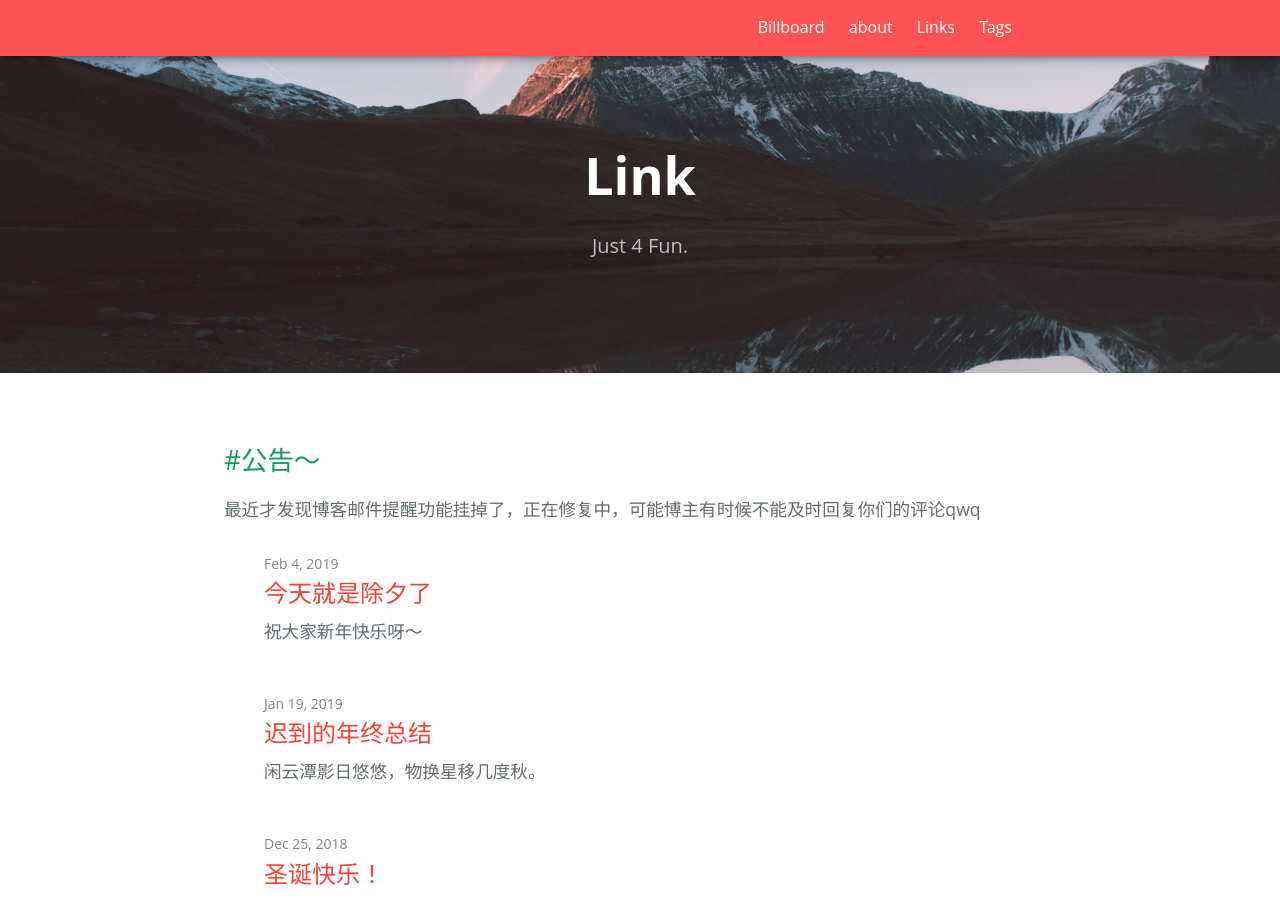
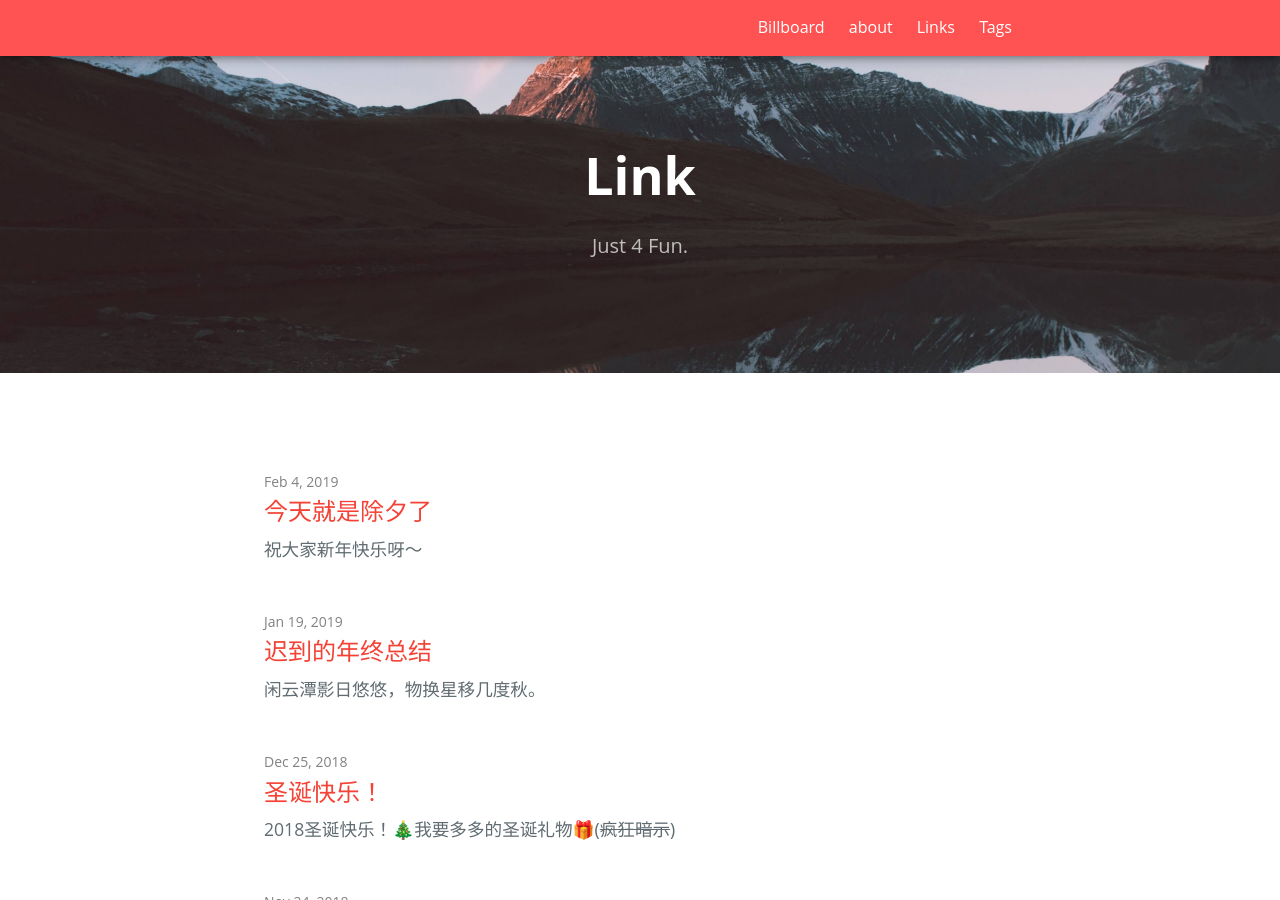
Before and after one commit to link9596/qwq, a Jekyll site: the page built from index.html, in a window 1280 px wide and 900 px high. Built offline with Jekyll 4.4.1, drawn with Linux system fonts in a browser that asks for light colours; emoji names are drawn with the system emoji font; some web fonts are replaced; the list of posts is cut into pages by our own code; comment, search, counter and statistics services are not loaded.

Commit message:
Update home.html

```diff
--- a/_layouts/home.html
+++ b/_layouts/home.html
@@ -6,8 +6,8 @@ layout: default
 
   {{ content }}
 
-  <h2>#公告～</h2>
-  <span>最近才发现博客邮件提醒功能挂掉了，正在修复中，可能博主有时候不能及时回复你们的评论qwq</span>
+  <!--<h2>#</h2>
+  <span></span>-->
 
   <div>&nbsp;</div>
 
```
